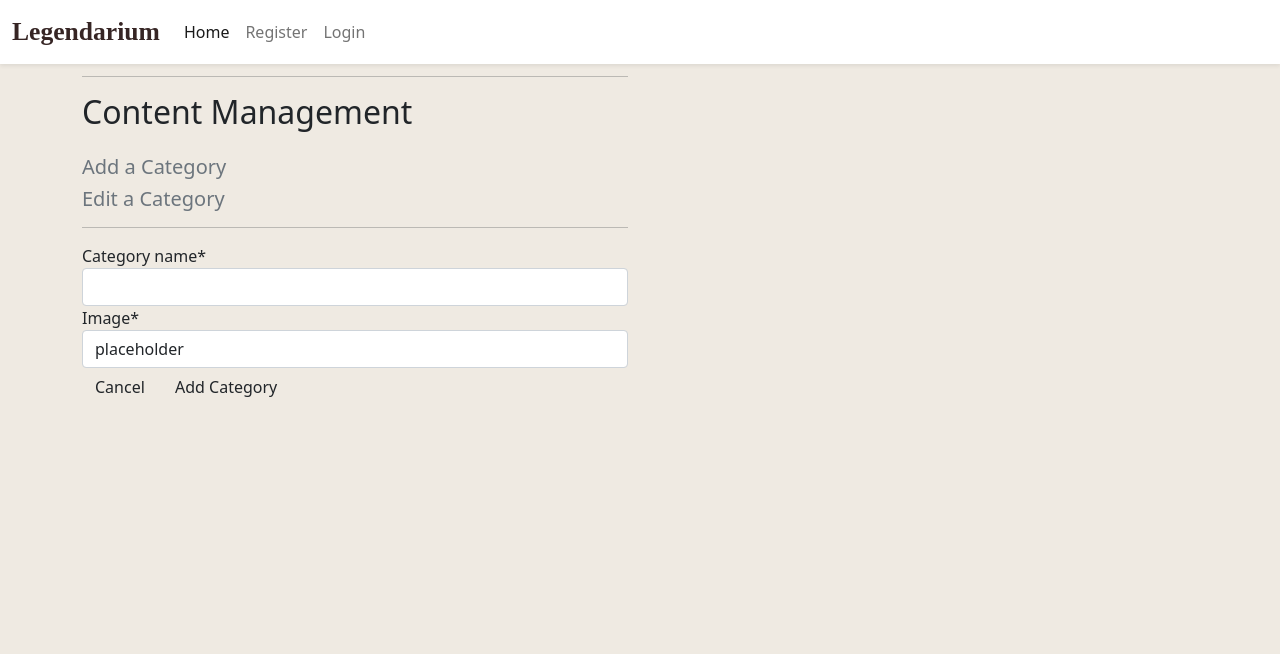
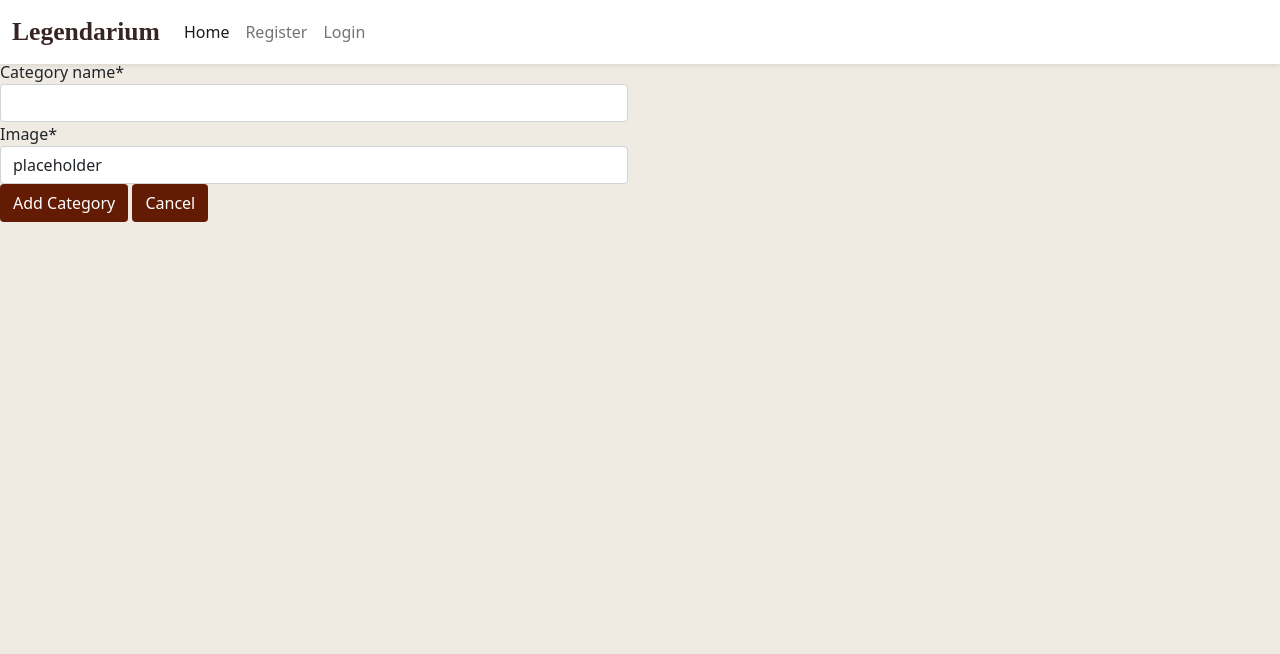
Before and after one commit to Code-Institute-Submissions/Estelindis-legendarium_JanResub, a Django app: template chargen/templates/add_category.html in a window 1280 px wide. Shown: the top 654 px of the page. Run offline with Django 3.2, Linux system fonts and the light colour scheme; the template is opened without the code that fills it: values that come from a table or form of the project are taken from there, others are empty; some libraries are stand-ins or nearby versions; some web fonts are replaced.

Commit message:
Attempt add_category edits (no impact seen)

```diff
--- a/chargen/templates/add_category.html
+++ b/chargen/templates/add_category.html
@@ -3,28 +3,6 @@
 {% load crispy_forms_tags %}
 
 {% block content %}
-    <div class="overlay"></div>
-    <div class="container">
-        <div class="row">
-            <div class="col-12 col-md-6">
-                <hr>
-                <h2 class="logo-font mb-4">Content Management</h2>
-                <h5 class="text-muted">Add a Category</h5>
-                <h5 class="text-muted">Edit a Category {{id}}</h5>
-                <hr>
-            </div>
-        </div>
-        <!-- We want a for loop inside the empty control tags to iterate through each category in categories -->
-        {% for category in categories %}
-        <div class="comments" style="padding: 10px;">
-            <p class="font-weight-bold">
-                <!-- The commenter's name goes here. Check the model if you're not sure what that is -->
-                {{ category.category_name }}
-                <a class="btn btn-outline-black rounded-0" href="{% url 'edit_category' id=category.id %}">Edit</a>
-            </p>
-        </div>
-        <!-- Our for loop ends here -->
-        {% endfor %}
 
 <div class="row">
     <div class="col-12 col-md-6">
@@ -32,11 +10,13 @@
             {% csrf_token %}
             {{ form | crispy }}
             <div class="text-right">
-                        <a class="btn btn-outline-black rounded-0" href="{% url 'add_category' %}">Cancel</a>
-                        <button class="btn btn-black rounded-0" type="submit">Add Category</button>
+                <button class="btn btn-signup right" type="submit">Add Category</button>
+                <button class="btn btn-signup right">
+                    <a class="btn-link" href="{% url 'add_category' %}">Cancel</a>
+                </button>
             </div>
         </form>
     </div>
 </div>
-    </div>
+
 {% endblock %}
```
Lines whose indentation alone changed are shown as unchanged.
